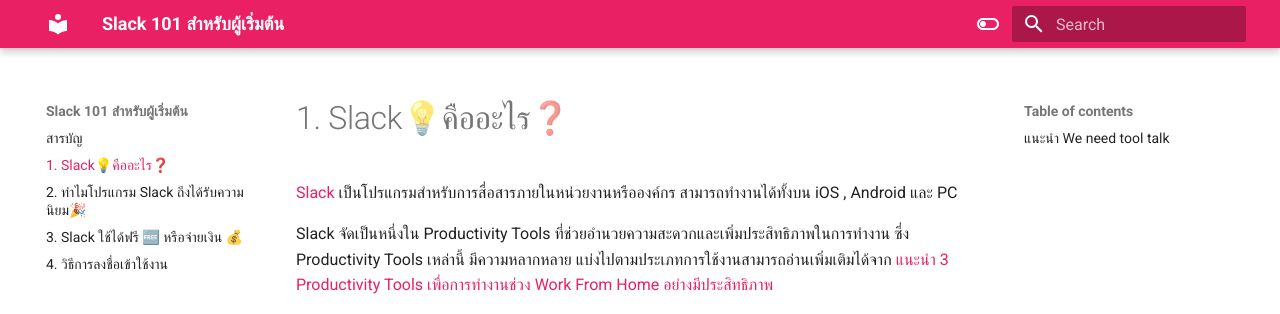
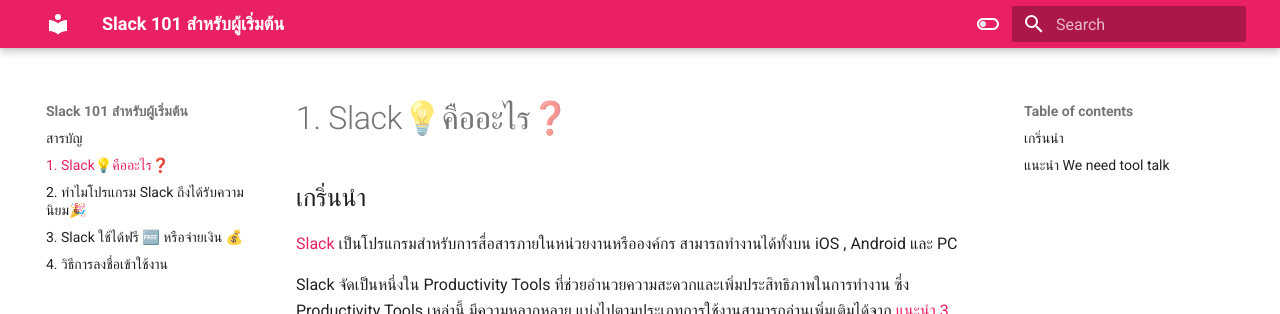
Before and after one commit to luckkrit/slack101, an MkDocs documentation site: the page built from docs/001-slack-คืออะไร.md, in a window 1280 px wide and 900 px high, cut to the strip 0-314 px from the top of the window. Built offline with MkDocs 1.6.1 and Material for MkDocs 9.7.7, drawn with Linux system fonts in a browser that asks for light colours.

Commit message:
vault backup: 2022-12-27 20:54:53

```diff
--- a/docs/001-slack-คืออะไร.md
+++ b/docs/001-slack-คืออะไร.md
@@ -1,4 +1,6 @@
 # 1. Slack💡คืออะไร❓
+
+## เกริ่นนำ
 
 [Slack](https://www.slack.com) เป็นโปรแกรมสำหรับการสื่อสารภายในหน่วยงานหรือองค์กร สามารถทำงานได้ทั้งบน iOS , Android และ PC
 
```
